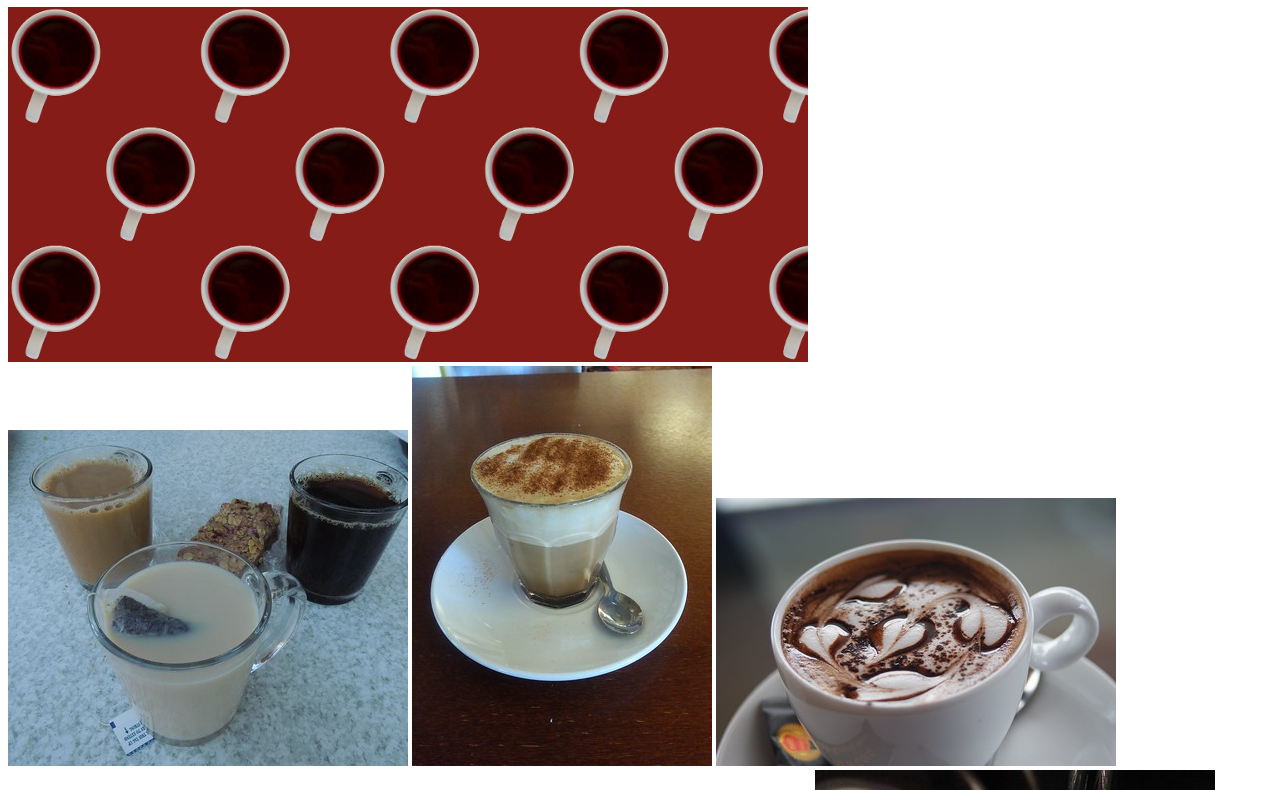
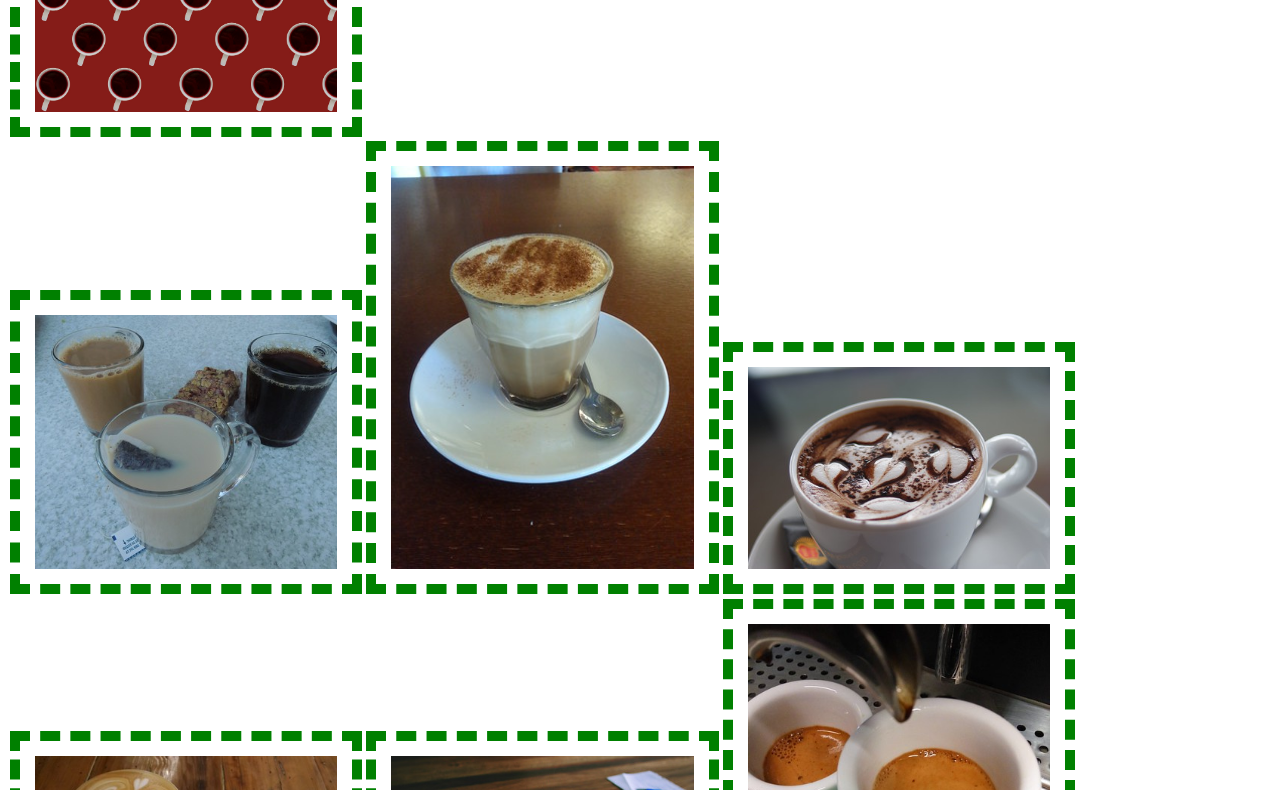
Before and after one commit to zoemyatt/339week2, a plain HTML site: page jackie.html in a window 1280 px wide. Shown: the part 143-933 px from the top of the page. Drawn offline with Linux system fonts and the light colour scheme.

Commit message:
Update jackie.html

```diff
--- a/jackie.html
+++ b/jackie.html
@@ -4,9 +4,9 @@
     <meta charset="UTF-8">
     <meta http-equiv="X-UA-Compatible" content="IE=edge">
     <meta name="viewport" content="width=device-width, initial-scale=1.0">
-    <!-- <link rel="stylesheet" href="css/html5reset.css"> -->
+    <link rel="stylesheet" href="css/html5reset.css">
     <!-- <link rel="stylesheet" href="css/student1.css"> -->
-    <!-- <link rel="stylesheet" href="css/student2.css"> -->
+    <link rel="stylesheet" href="css/student2.css">
     <!-- <link rel="stylesheet" href="css/student3.css"> -->
     <title>Coffee</title>
 </head>
```
